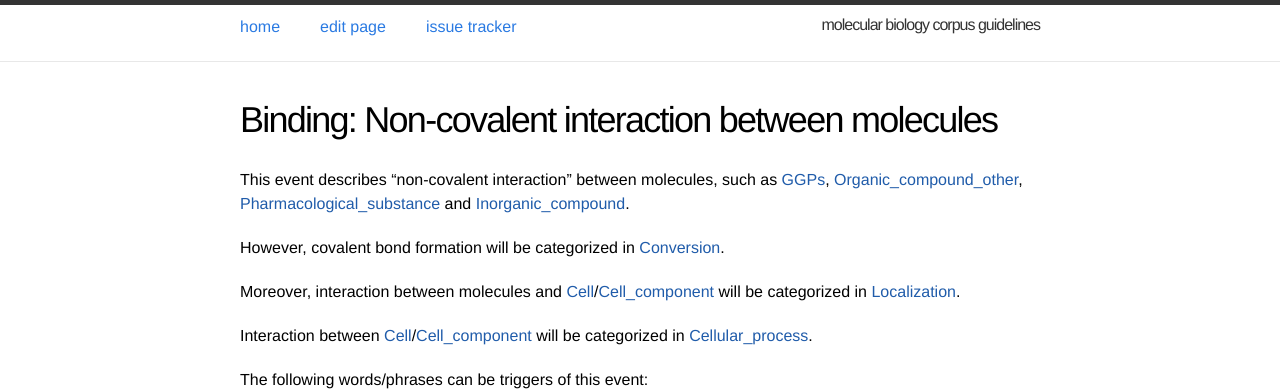
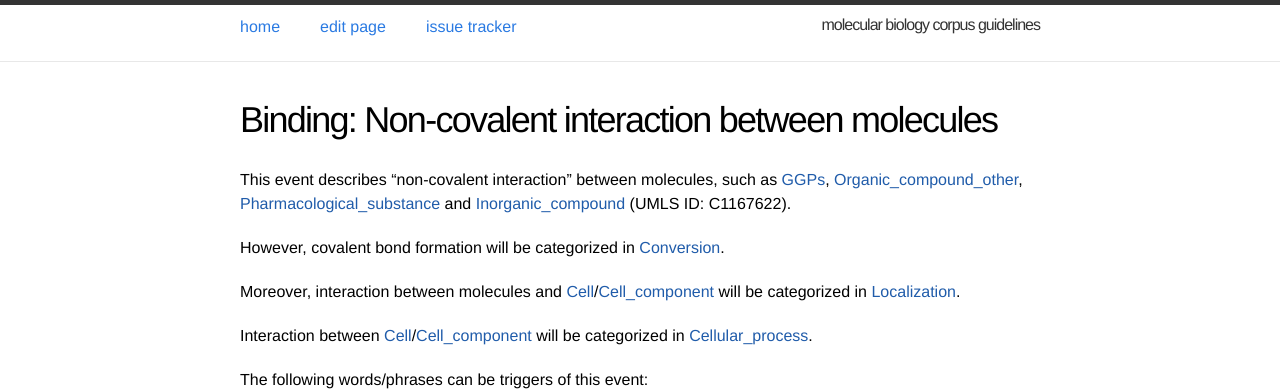
Before and after one commit to ezcatdb/molbiol_lung_corpus-guidelines, a Jekyll site: the page built from _event/Binding.md, in a window 1280 px wide. Shown: the top 391 px of the page. Built offline with Jekyll 4.4.1, drawn with Linux system fonts in a browser that asks for light colours.

Commit message:
UMLS ID assigned in _event/Binding.md

```diff
--- a/_event/Binding.md
+++ b/_event/Binding.md
@@ -10,7 +10,7 @@ order: 21
 This event is based on the <a href="http://www.nactem.ac.uk/meta-knowledge/">GENIA-Meta-knowledge corpus</a> at <a href="http://www.nactem.ac.uk/">NaCTeM</a>.
 -->
 
-This event describes "non-covalent interaction" between molecules, such as [GGPs](), [Organic_compound_other](), [Pharmacological_substance]() and [Inorganic_compound]().
+This event describes "non-covalent interaction" between molecules, such as [GGPs](), [Organic_compound_other](), [Pharmacological_substance]() and [Inorganic_compound]() (UMLS ID: C1167622).
 
 However, covalent bond formation will be categorized in [Conversion]().
 
```
